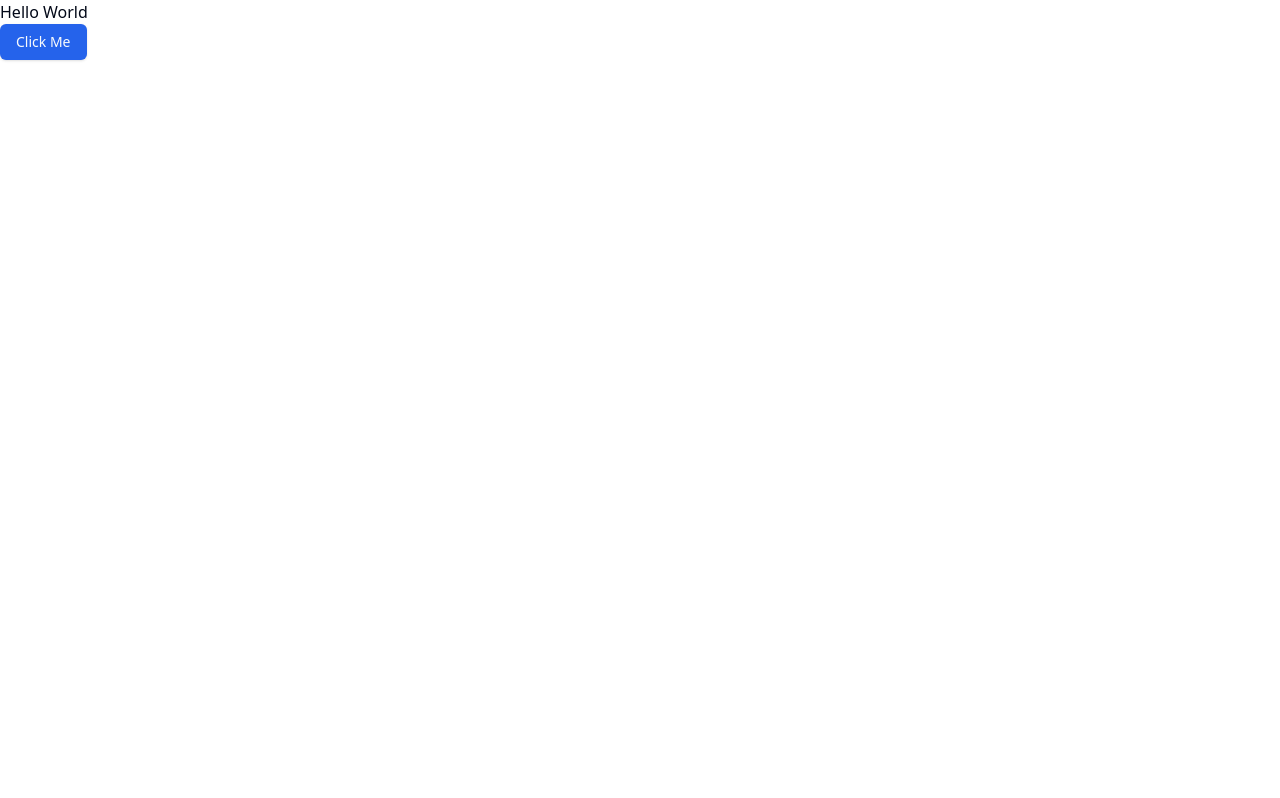
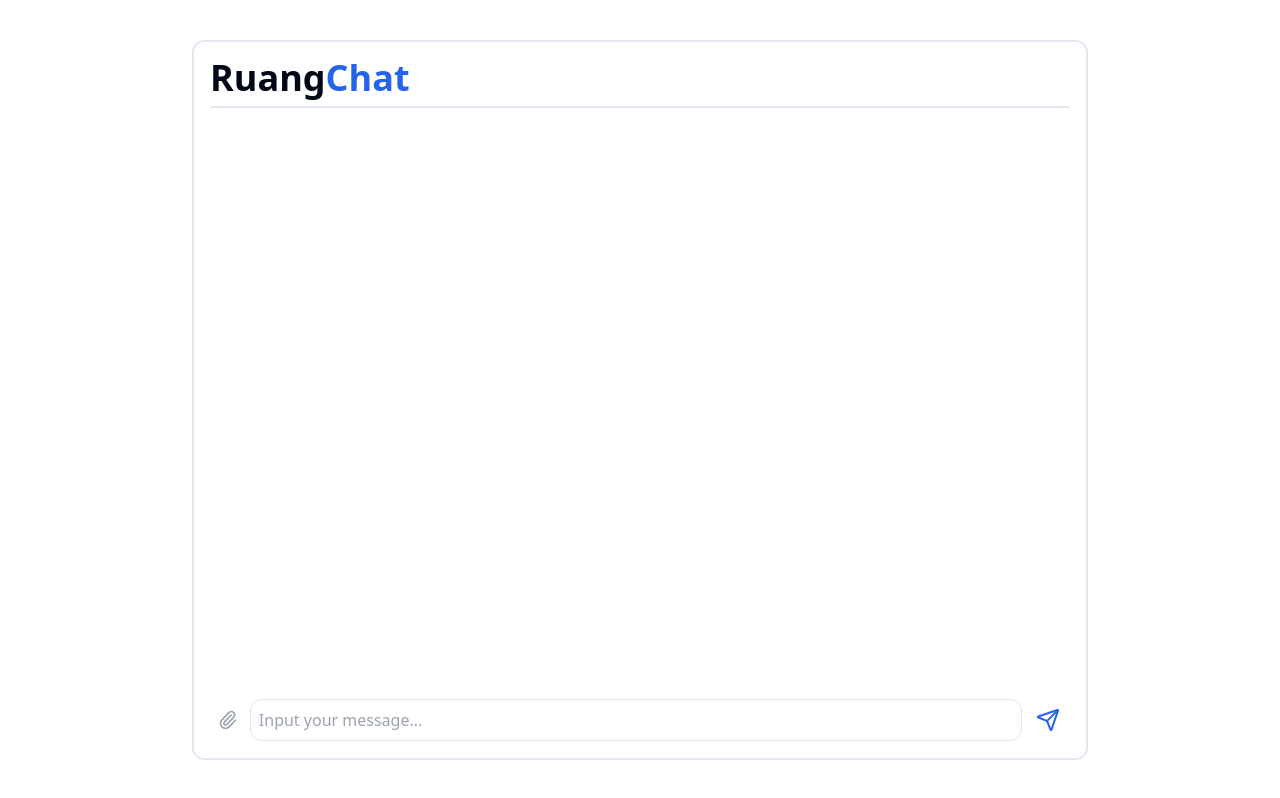
Before and after one commit to sholikul92/ruang_task_fe, a React (Vite) app: page / in a window 1280 px wide. Built offline with nearby package versions, Linux system fonts and the light colour scheme.

Commit message:
fix: completed ui app

```diff
--- a/src/App.tsx
+++ b/src/App.tsx
@@ -1,10 +1,77 @@
-import { Button } from "./components/ui/button";
+import React, { useRef, useState } from "react";
+import { Paperclip, Send, File } from "lucide-react";
+import { ScrollArea } from "@/components/ui/scroll-area";
+import { ChatBubble } from "./components/ui/chat/ChatBubble";
 
-export const App = () => {
+export const App: React.FC = () => {
+  const fileInputRef = useRef<HTMLInputElement | null>(null);
+  const [filename, setFilename] = useState<string | null>(null);
+  const [question, setQuestion] = useState<string>("");
+  const [chats, setChats] = useState<Array<string>>([]);
+
+  const handleAttachmentClick = () => {
+    if (fileInputRef.current) {
+      fileInputRef.current.click();
+    }
+  };
+
+  const handleFileChange = (e: React.ChangeEvent<HTMLInputElement>) => {
+    if (e.target.files && e.target.files.length > 0) {
+      setFilename(e.target.files[0].name);
+    } else {
+      setFilename(null);
+    }
+  };
+
+  const handleInput = (e: React.ChangeEvent<HTMLInputElement>) => {
+    setQuestion(e.target.value);
+  };
+
+  const handleForm = (e: React.FormEvent<HTMLFormElement>) => {
+    e.preventDefault();
+    if (question !== "") {
+      setChats([...chats, question]);
+      setQuestion("");
+    }
+  };
+
   return (
-    <>
-      <h1>Hello World</h1>
-      <Button onClick={() => alert("Hi")}>Click Me</Button>
-    </>
+    <div className='min-h-screen flex justify-center items-center'>
+      <div className='p-4 rounded-xl border-2 h-[90vh] flex flex-col gap-2 min-w-[70vw]'>
+        <div>
+          <h1 className='font-bold text-4xl'>
+            Ruang<span className='text-primary'>Chat</span>
+          </h1>
+          <hr className='min-w-full border mt-2' />
+        </div>
+        <ScrollArea className='px-4 flex-1 '>
+          <div className='flex flex-col gap-2'>{chats && chats.map((chat, index) => <ChatBubble message={chat} type='question' key={index} />)}</div>
+        </ScrollArea>
+
+        <form method='POST' onSubmit={handleForm} className='flex min-w-full max-w-sm items-center space-x-1'>
+          <button
+            type='button'
+            className='flex items-center justify-center w-10 h-10 rounded-full hover:text-gray-600 text-gray-400'
+            aria-label='Attach file'
+            onClick={handleAttachmentClick}
+          >
+            <Paperclip className='w-5 h-5' />
+          </button>
+
+          <input type='file' ref={fileInputRef} style={{ display: "none" }} aria-label='File input' onChange={handleFileChange} />
+          <div className='flex flex-col border p-2 rounded-xl w-full'>
+            {filename && (
+              <div className='bg-gray-200 flex w-max p-2 mb-4'>
+                <File /> {filename}
+              </div>
+            )}
+            <input type='text' placeholder='Input your message...' value={question} className='focus:outline-none' onChange={handleInput} />
+          </div>
+          <button type='submit' className='rounded-full p-2.5'>
+            <Send className='text-primary' />
+          </button>
+        </form>
+      </div>
+    </div>
   );
 };
```
